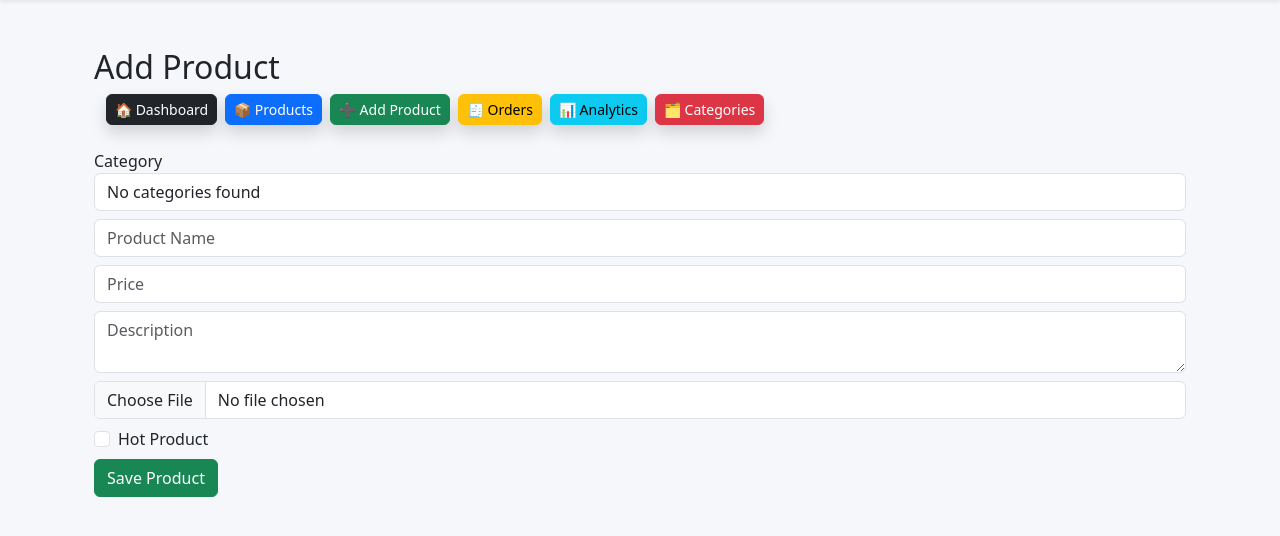
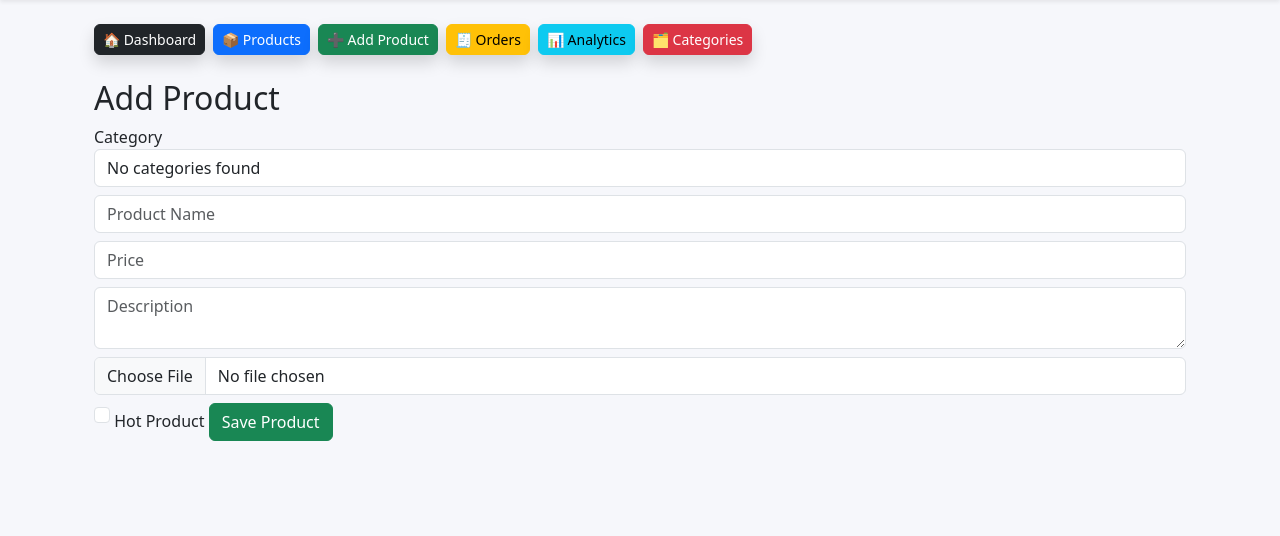
Before and after one commit to tariq-aziz-pro/flask-store, a Flask app: template templates/admin/add_product.html in a window 1280 px wide. Shown: the part 56-592 px from the top of the page. Run offline with Flask 3, Linux system fonts and the light colour scheme; the template is opened without the code that fills it, so the values that code supplies are empty.

Commit message:
Update templates and improve UI

```diff
--- a/templates/admin/add_product.html
+++ b/templates/admin/add_product.html
@@ -2,12 +2,13 @@
 
 {% block content %}
 
-<div class="container mt-5">
+<div class="container mt-4">
+
+
+
+     {% include "admin/_navbar.html" %}
 
     <h2>Add Product</h2>
-    <div class="container">
-     {% include "admin/_navbar.html" %}
-    </div>
     <form method="POST" enctype="multipart/form-data">
 
         <label>Category</label>
@@ -32,10 +33,10 @@
     	<!-- 🔥 FILE INPUT -->
     	<input type="file" name="image" class="form-control mb-2" required>
 
-    	<div class="form-check mb-2">
+
         <input type="checkbox" name="is_hot" class="form-check-input">
         <label class="form-check-label">Hot Product</label>
-    	</div>
+
 
     	<button class="btn btn-success">Save Product</button>
 
--- a/templates/admin/analytics.html
+++ b/templates/admin/analytics.html
@@ -6,7 +6,7 @@
 
 {% include "admin/_navbar.html" %}
 
-<h2 class="mb-4">📊 Admin Analytics</h2>
+<h2>📊 Admin Analytics</h2>
 
 <div class="row">
 
--- a/templates/admin/categories.html
+++ b/templates/admin/categories.html
@@ -6,7 +6,7 @@
 
     {% include "admin/_navbar.html" %}
 
-    <h3>Manage Categories</h3>
+    <h2>Manage Categories</h2>
 
     <!-- ADD CATEGORY -->
     <form method="POST" class="row g-2 mb-4">
--- a/templates/admin/dashboard.html
+++ b/templates/admin/dashboard.html
@@ -6,7 +6,7 @@
 
     {% include "admin/_navbar.html" %}
 
-    <h2 class="mb-4">📊 Admin Business Dashboard</h2>
+    <h2>📊 Admin Business Dashboard</h2>
 
     <!-- KPI CARDS -->
     <div class="row g-3">
--- a/templates/admin/edit_product.html
+++ b/templates/admin/edit_product.html
@@ -2,12 +2,13 @@
 
 {% block content %}
 
-<div class="container mt-5">
+<div class="container mt-4">
 
-    <h2>Edit Product</h2>
+
     <div class="container">
     {% include "admin/_navbar.html" %}
     </div>
+    <h2>Edit Product</h2>
     <form method="POST">
 
         <input type="text" name="name" value="{{ product.name }}" class="form-control mb-2">
--- a/templates/admin/order_detail.html
+++ b/templates/admin/order_detail.html
@@ -2,7 +2,7 @@
 
 {% block content %}
 
-<div class="container mt-5">
+<div class="container mt-4">
     <div class="container">
     {% include "admin/_navbar.html" %}
     </div>
--- a/templates/admin/orders.html
+++ b/templates/admin/orders.html
@@ -6,7 +6,7 @@
 
     {% include "admin/_navbar.html" %}
 
-    <h2 class="mb-3">🧾 Orders Dashboard</h2>
+    <h2>🧾 Orders Dashboard</h2>
 
     <!-- 📊 STATS CARDS -->
     <div class="row mb-4">
--- a/templates/admin/update_order.html
+++ b/templates/admin/update_order.html
@@ -8,7 +8,7 @@
 
     <div class="card shadow-sm p-4">
 
-        <h3 class="mb-3">🚚 Update Order #{{ order.id }}</h3>
+        <h3>🚚 Update Order #{{ order.id }}</h3>
 
         <form method="POST">
 
```
Also changed, not shown: templates/admin/products.html (+4 -7 lines).
